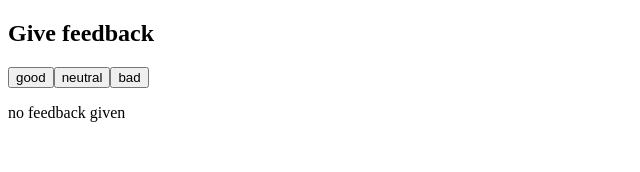
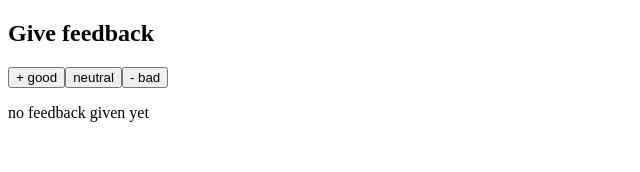
Before and after one commit to rikurauhala/fullstack, a React (Create React App) app in the folder exercises/part01/unicafe/: page / in a window 1280 px wide. Shown: the top 172 px of the page, without its empty margins (0-640 px from the left). Built offline with nearby package versions, Linux system fonts and the light colour scheme.

Commit message:
Complete exercise 1.10

```diff
--- a/exercises/part01/unicafe/src/App.js
+++ b/exercises/part01/unicafe/src/App.js
@@ -1,4 +1,18 @@
 import { useState } from 'react'
+
+const Button = ({ text, handleClick }) => {
+  return (
+    <button onClick={handleClick}>{text}</button>
+  )
+}
+
+const StatisticLine = ({ text, value }) => {
+  return (
+    <div>
+      <p>{text} {value}</p>
+    </div>
+  )
+}
 
 const Statistics = ({ good, neutral, bad }) => {
   const total = good + neutral + bad
@@ -6,7 +20,7 @@ const Statistics = ({ good, neutral, bad }) => {
   if (total === 0) {
     return (
       <div>
-        <p>no feedback given</p>
+        <p>no feedback given yet</p>
       </div>
     )
   }
@@ -14,12 +28,12 @@ const Statistics = ({ good, neutral, bad }) => {
   return (
     <div>
       <h2>Statistics</h2>
-      <p>good {good}</p>
-      <p>neutral {neutral}</p>
-      <p>bad {bad}</p>
-      <p>total {total}</p>
-      <p>average {(good + -1 * bad) / total}</p>
-      <p>positive {good / total * 100} %</p>
+      <StatisticLine text="good" value={good} />
+      <StatisticLine text="neutral" value={neutral} />
+      <StatisticLine text="bad" value={bad} />
+      <StatisticLine text="total" value={total} />
+      <StatisticLine text="average" value={(good + -1 * bad) / total} />
+      <StatisticLine text="positive" value={good / total * 100 + ' %'} />
     </div>
   )
 }
@@ -32,15 +46,9 @@ const App = () => {
   return (
     <div>
       <h2>Give feedback</h2>
-      <button onClick={() => setGood(good + 1)}>
-        good
-      </button>
-      <button onClick={() => setNeutral(neutral + 1)}>
-        neutral
-      </button>
-      <button onClick={() => setBad(bad + 1)}>
-        bad
-      </button>
+      <Button text="+ good" handleClick={() => setGood(good + 1)} />
+      <Button text="neutral" handleClick={() => setNeutral(neutral + 1)} />
+      <Button text="- bad" handleClick={() => setBad(bad + 1)} />
 
       <Statistics good={good} neutral={neutral} bad={bad} />
     </div>
```
